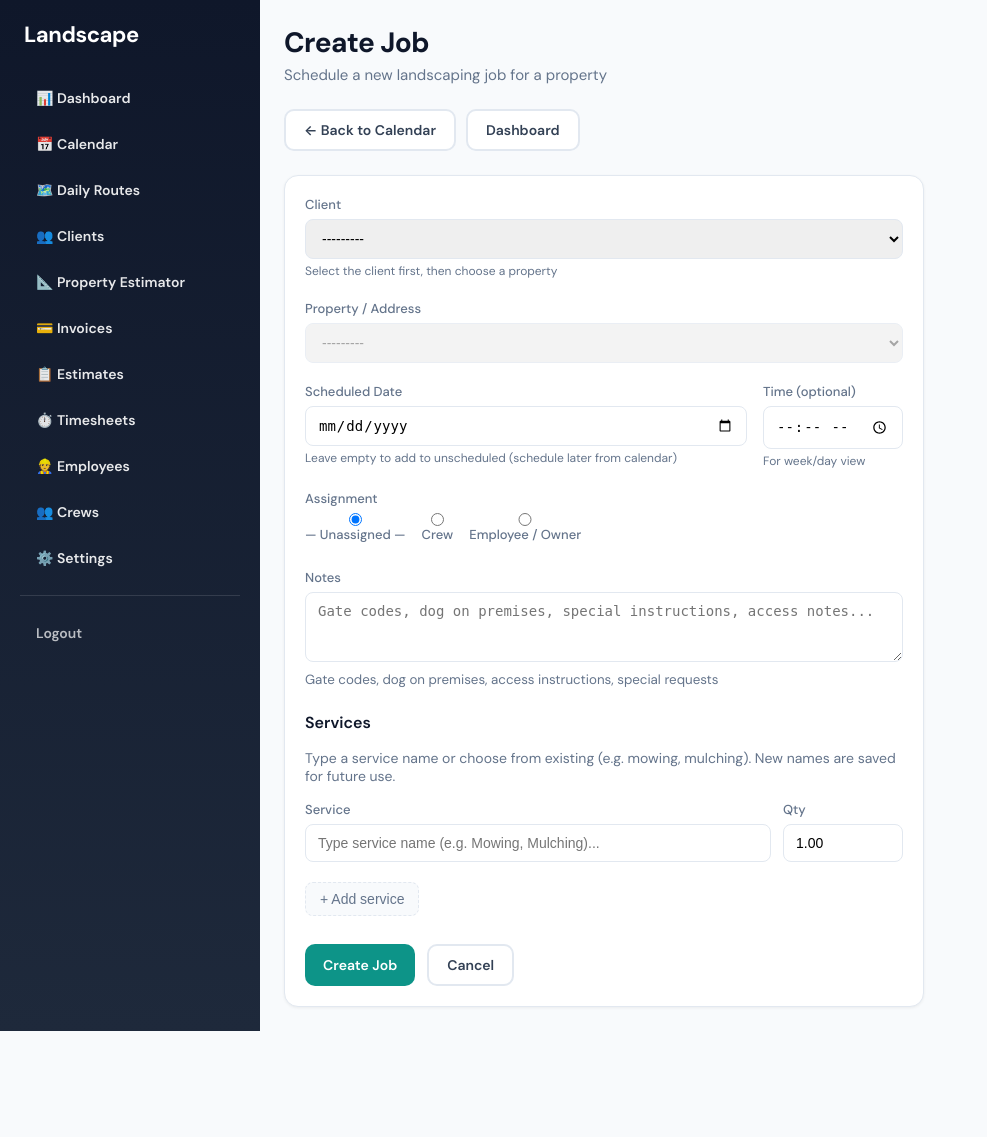
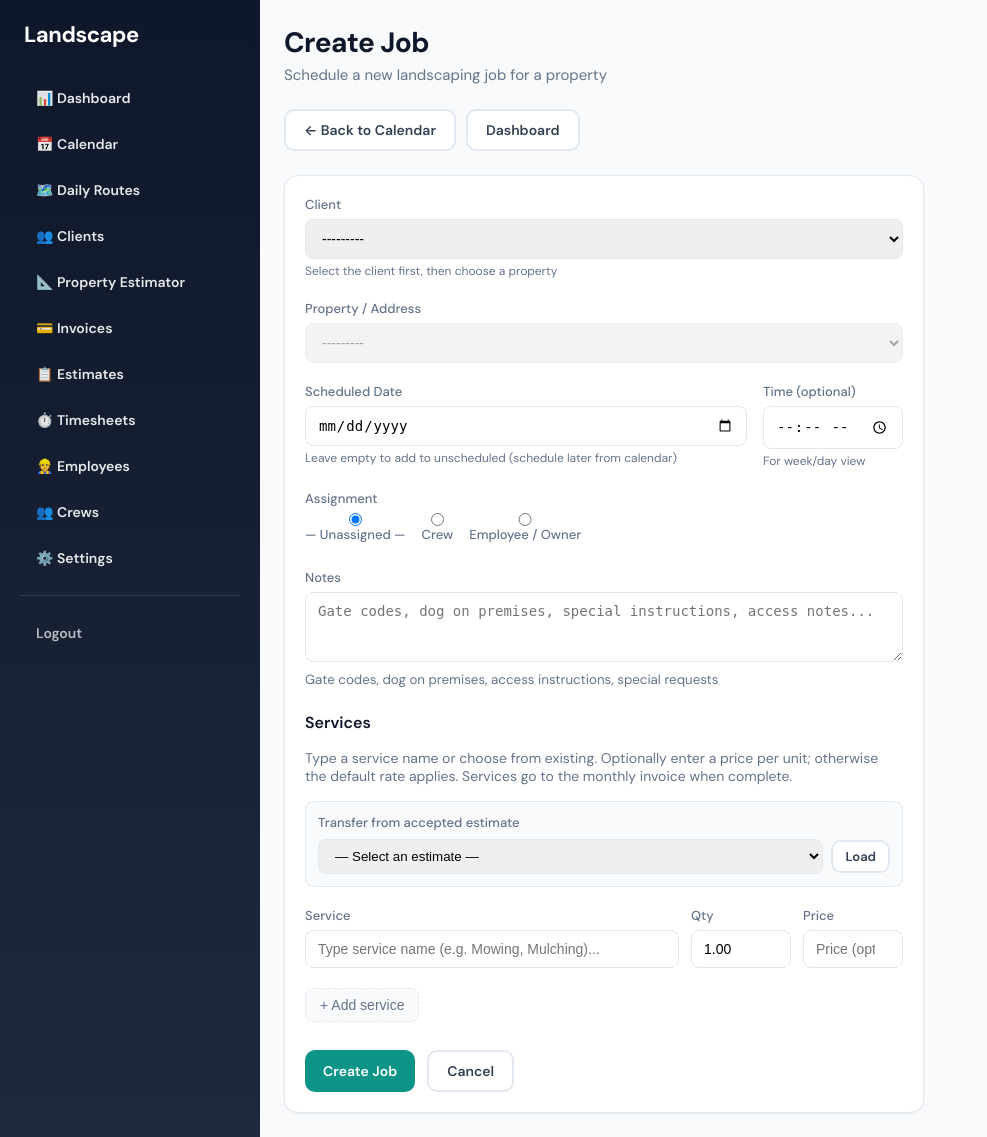
Before and after one commit to AdenCap/landscape-saas, a Django app: page /jobs/create/ in a window 1280 px wide. Shown: the whole page, without its empty margins (0-987 px from the left). Before the commit the page ends 1031 px from the top, so only its background shows below. Run offline with Django 5.2, Linux system fonts and the light colour scheme; a user stored in the database is signed in; data comes from the database, SQL or seed files in the repository; data that the repository does not hold is empty.

Commit message:
Job create: price input + transfer from accepted estimate
- Add optional unit_price field per service; override default rate when set
- Transfer from accepted estimate: load services/prices from estimate line items
- Pre-fill customer and property when loading from estimate

Co-authored-by: Cursor <cursoragent@cursor.com>

```diff
--- a/jobs/forms.py
+++ b/jobs/forms.py
@@ -104,6 +104,13 @@ class JobServiceInlineForm(forms.Form):
     service = forms.ModelChoiceField(queryset=ServiceTemplate.objects.none(), required=False)
     service_name = forms.CharField(required=False, max_length=120, widget=forms.TextInput(attrs={"placeholder": "Type service name (e.g. Mowing, Mulching)...", "list": "services-datalist"}))
     quantity = forms.DecimalField(max_digits=10, decimal_places=2, initial=Decimal("1.00"), min_value=Decimal("0.01"))
+    unit_price = forms.DecimalField(
+        required=False,
+        max_digits=10,
+        decimal_places=2,
+        min_value=Decimal("0"),
+        widget=forms.NumberInput(attrs={"placeholder": "Price (optional)", "step": "0.01"}),
+    )
 
     def __init__(self, *args, **kwargs):
         business = kwargs.pop("business", None)
--- a/jobs/views.py
+++ b/jobs/views.py
@@ -559,6 +559,10 @@ def create_job(request):
                     service = form_data.cleaned_data["service"]
                     qty = form_data.cleaned_data["quantity"]
                     unit, rate = get_effective_rate(prop, service)
+                    override_price = form_data.cleaned_data.get("unit_price")
+                    if override_price is not None:
+                        rate = override_price
+                    unit = getattr(service, "default_unit", None) or unit
                     JobServiceItem.objects.create(
                         job=job,
                         service=service,
@@ -572,20 +576,56 @@ def create_job(request):
                 return redirect("job_detail", job_id=job.id)
             return redirect("calendar")
     else:
+        from customers.models import Property
         initial = {}
         date_param = request.GET.get("date")
         time_param = request.GET.get("time")
+        estimate_id = request.GET.get("estimate")
+        if estimate_id:
+            estimate_id = str(estimate_id).strip()
+
         if date_param:
             initial["scheduled_date"] = date_param
             initial["scheduled_time"] = time_param if time_param else "08:00"
+
+        formset_initial = []
+        if estimate_id and business:
+            from billing.models import Estimate
+            est = Estimate.objects.filter(
+                id=estimate_id, business=business, status="accepted"
+            ).select_related("customer").prefetch_related("line_items").first()
+            if est:
+                initial["customer"] = est.customer_id
+                props = list(est.customer.properties.all().order_by("address")[:1])
+                if len(props) == 1:
+                    initial["property"] = props[0].id
+                for item in est.line_items.all():
+                    if item.material_cost or item.labor_cost:
+                        price = (item.material_cost or 0) + (item.labor_cost or 0)
+                        if item.quantity and item.quantity > 0:
+                            price = price / item.quantity
+                    else:
+                        price = item.unit_price
+                    formset_initial.append({
+                        "service_name": item.description[:120],
+                        "quantity": item.quantity,
+                        "unit_price": price,
+                    })
+
         form = CreateJobForm(initial=initial, business=business)
+        if initial.get("customer") and business:
+            form.fields["property"].queryset = Property.objects.filter(
+                customer_id=initial["customer"], customer__business=business
+            ).order_by("address")
         ServiceFormSet = get_job_service_formset(business)
-        formset = ServiceFormSet()
+        formset = ServiceFormSet(initial=formset_initial) if formset_initial else ServiceFormSet()
 
     from pricing.models import ServiceTemplate
     from customers.models import Customer
+    from billing.models import Estimate
     service_templates = []
     customers_with_properties = []
+    accepted_estimates = []
     if business:
         service_templates = list(ServiceTemplate.objects.filter(business=business, active=True).order_by("name").values("name"))
         customers_with_properties = [
@@ -596,11 +636,18 @@ def create_job(request):
             }
             for c in Customer.objects.filter(business=business).prefetch_related("properties").order_by("name")
         ]
+        accepted_estimates = [
+            {"id": e.id, "title": e.title, "total": e.base_total(), "customer_id": e.customer_id, "customer_name": e.customer.name}
+            for e in Estimate.objects.filter(business=business, status="accepted")
+            .select_related("customer").order_by("-accepted_at", "-id")[:20]
+        ]
     return render(request, "jobs/job_create.html", {
         "form": form,
         "formset": formset,
         "service_templates": service_templates,
         "customers_with_properties": customers_with_properties,
+        "accepted_estimates": accepted_estimates,
+        "loaded_estimate_id": estimate_id if estimate_id else None,
     })
 
 
--- a/templates/jobs/job_create.html
+++ b/templates/jobs/job_create.html
@@ -63,7 +63,22 @@
     </div>
 
     <h3 style="font-size: 16px; font-weight: 600; margin: 24px 0 16px;">Services</h3>
-    <p style="color: var(--text-muted); font-size: 14px; margin-bottom: 16px;">Type a service name or choose from existing (e.g. mowing, mulching). New names are saved for future use.</p>
+    <p style="color: var(--text-muted); font-size: 14px; margin-bottom: 16px;">Type a service name or choose from existing. Optionally enter a price per unit; otherwise the default rate applies. Services go to the monthly invoice when complete.</p>
+
+    {% if accepted_estimates %}
+    <div class="estimate-transfer" style="margin-bottom: 20px; padding: 12px; background: var(--surface-alt, #f8fafc); border-radius: 8px; border: 1px solid var(--border, #e2e8f0);">
+      <label style="font-size: 13px; font-weight: 500; color: var(--text-muted); display: block; margin-bottom: 8px;">Transfer from accepted estimate</label>
+      <div style="display: flex; gap: 8px; align-items: center; flex-wrap: wrap;">
+        <select id="estimate-select" style="flex: 1; min-width: 200px; padding: 8px 12px; border-radius: 8px; border: 1px solid var(--border);">
+          <option value="">— Select an estimate —</option>
+          {% for est in accepted_estimates %}
+          <option value="{{ est.id }}" data-customer="{{ est.customer_id }}" {% if loaded_estimate_id and loaded_estimate_id|stringformat:"s" == est.id|stringformat:"s" %}selected{% endif %}>#{{ est.id }} {{ est.title }} — ${{ est.total|floatformat:2 }} ({{ est.customer_name }})</option>
+          {% endfor %}
+        </select>
+        <a id="load-estimate-btn" href="#" class="btn btn-secondary btn-sm">Load</a>
+      </div>
+    </div>
+    {% endif %}
 
     <datalist id="services-datalist">
       {% for s in service_templates %}
@@ -84,6 +99,10 @@
           <label>Qty</label>
           {{ f.quantity }}
         </div>
+        <div class="form-group flex-1">
+          <label>Price</label>
+          {{ f.unit_price }}
+        </div>
       </div>
       {% endfor %}
     </div>
@@ -102,6 +121,7 @@
     width: 100%; padding: 10px 12px; border-radius: 8px; border: 1px solid var(--border); font-size: 14px;
   }
   .form-row-service { display: flex; gap: 12px; margin-bottom: 12px; align-items: flex-end; }
+  .form-row-service .flex-1 { max-width: 100px; }
   .btn-add-service {
     display: inline-flex; align-items: center; gap: 6px;
     padding: 8px 14px; margin-top: 8px;
@@ -157,6 +177,32 @@
   updateAssigneeVisibility();
   updatePropertyDropdown();
 
+  var loadBtn = document.getElementById('load-estimate-btn');
+  var estimateSel = document.getElementById('estimate-select');
+  if (loadBtn && estimateSel) {
+    estimateSel.addEventListener('change', function() {
+      loadBtn.style.display = this.value ? 'inline-block' : 'none';
+      var base = window.location.pathname;
+      var params = new URLSearchParams(window.location.search);
+      if (this.value) {
+        params.set('estimate', this.value);
+      } else {
+        params.delete('estimate');
+      }
+      loadBtn.href = base + (params.toString() ? '?' + params.toString() : '');
+    });
+    loadBtn.addEventListener('click', function(e) {
+      if (estimateSel.value) {
+        e.preventDefault();
+        var base = window.location.pathname;
+        var params = new URLSearchParams(window.location.search);
+        params.set('estimate', estimateSel.value);
+        window.location.href = base + '?' + params.toString();
+      }
+    });
+    if (estimateSel.value) loadBtn.style.display = 'inline-block';
+  }
+
   document.getElementById('add-service-row').addEventListener('click', function() {
     var container = document.getElementById('service-rows');
     var totalInput = document.getElementById('id_form-TOTAL_FORMS');
@@ -166,11 +212,15 @@
     row.innerHTML =
       '<div class="form-group flex-2">' +
       '<label>Service</label>' +
-      '<input type="text" name="form-' + n + '-service_name" maxlength="120" placeholder="Type service name (e.g. Mowing, Mulching)..." list="services-datalist" id="id_form-' + n + '-service_name" style="width:100%;padding:10px 12px;border-radius:8px;border:1px solid var(--border);font-size:14px;">' +
+      '<input type="text" name="form-' + n + '-service_name" maxlength="120" placeholder="Type service name..." list="services-datalist" id="id_form-' + n + '-service_name" style="width:100%;padding:10px 12px;border-radius:8px;border:1px solid var(--border);font-size:14px;">' +
       '</div>' +
       '<div class="form-group flex-1">' +
       '<label>Qty</label>' +
       '<input type="number" name="form-' + n + '-quantity" step="0.01" value="1.00" min="0.01" id="id_form-' + n + '-quantity" style="width:100%;padding:10px 12px;border-radius:8px;border:1px solid var(--border);font-size:14px;">' +
+      '</div>' +
+      '<div class="form-group flex-1">' +
+      '<label>Price</label>' +
+      '<input type="number" name="form-' + n + '-unit_price" step="0.01" min="0" placeholder="Optional" id="id_form-' + n + '-unit_price" style="width:100%;padding:10px 12px;border-radius:8px;border:1px solid var(--border);font-size:14px;">' +
       '</div>';
     container.appendChild(row);
     totalInput.value = n + 1;
```
